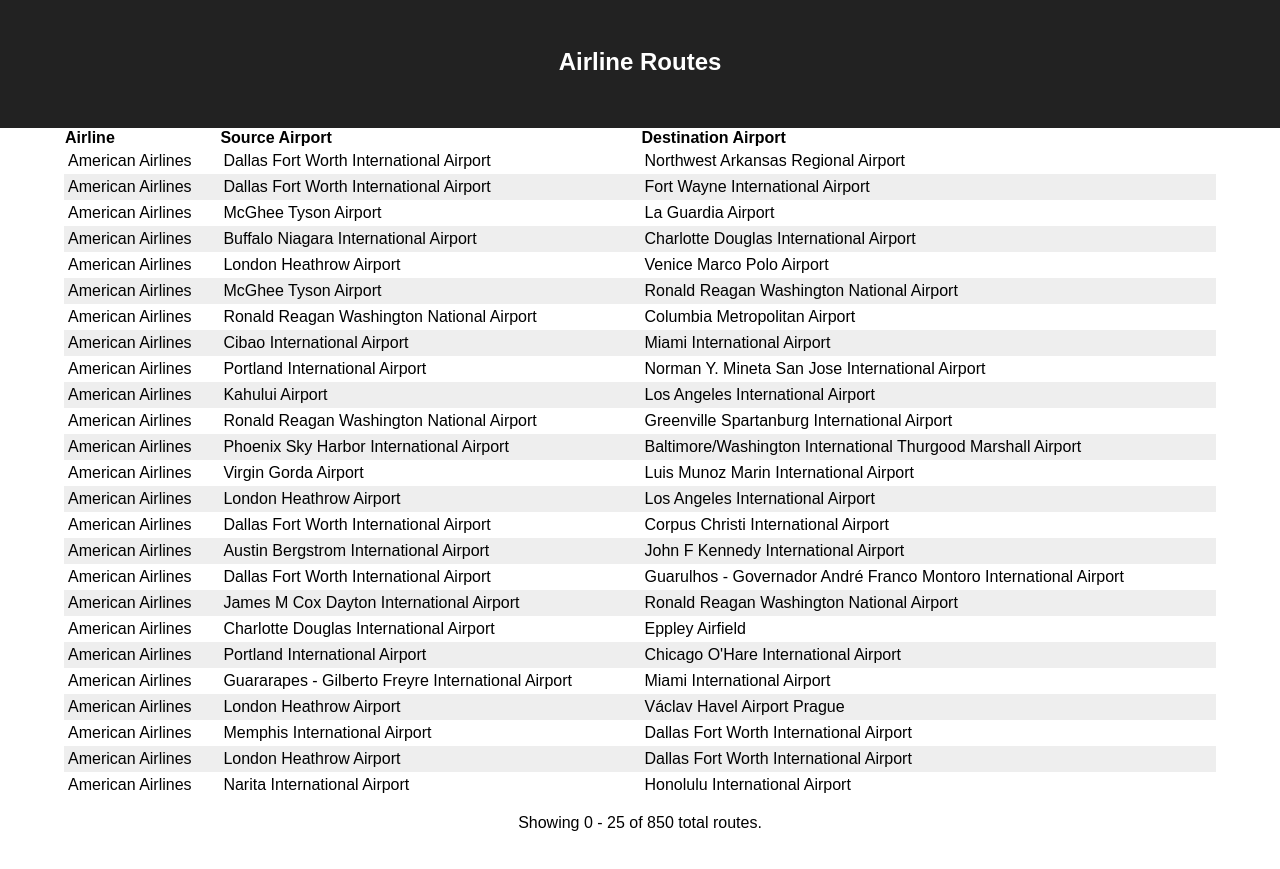
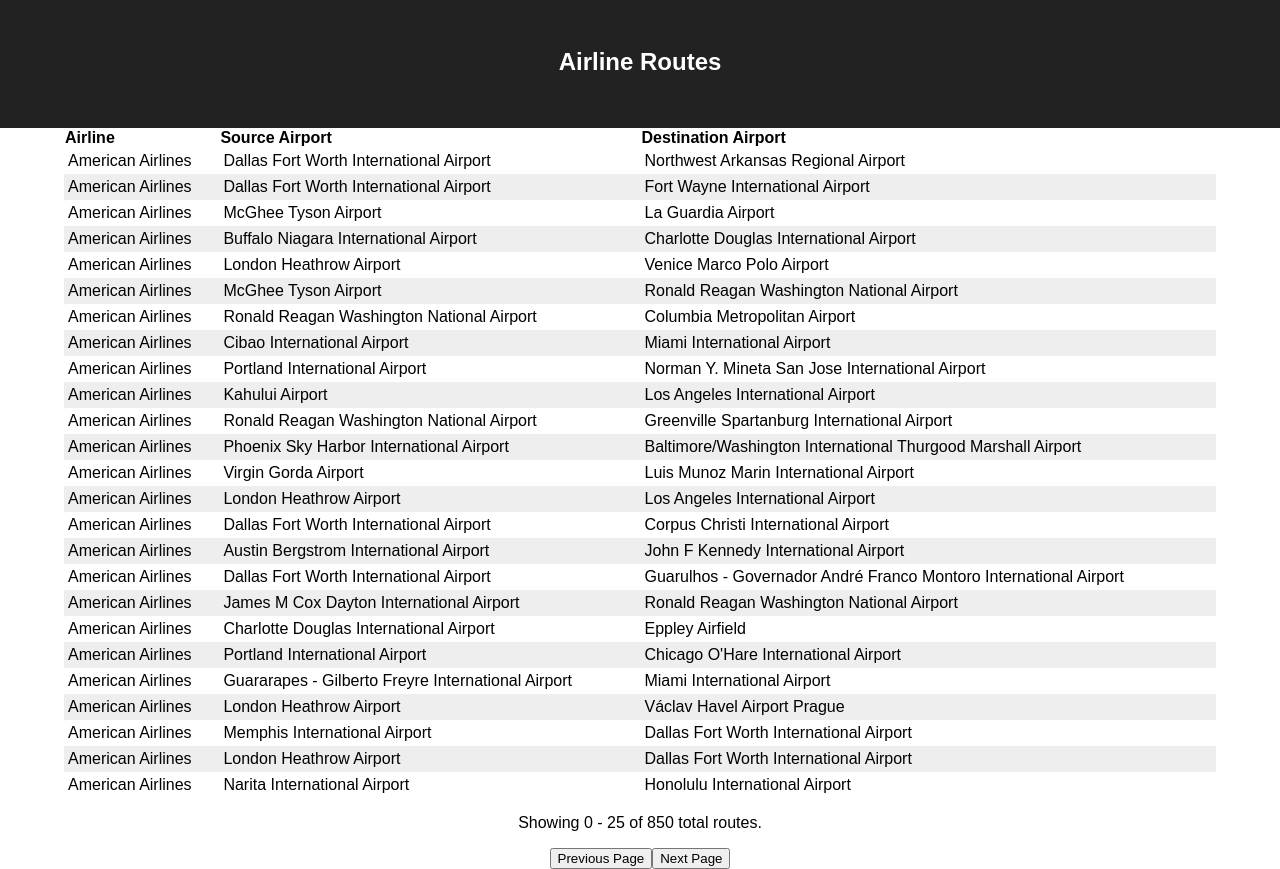
Before and after one commit to nantrinh/airline_routes, a React (Create React App) app: page / in a window 1280 px wide. Before the commit the page ends 848 px from the top, so only its background shows below. Built offline with nearby package versions, Linux system fonts and the light colour scheme.

Commit message:
Display previous page and next page buttons

```diff
--- a/src/components/Table.jsx
+++ b/src/components/Table.jsx
@@ -40,6 +40,8 @@
         </table>
         <div>
           <p>Showing {start} - {start + this.props.perPage} of {this.props.rows.length} total routes.</p>
+          <button>Previous Page</button>
+          <button>Next Page</button>
         </div>
       </div>
     );
```
